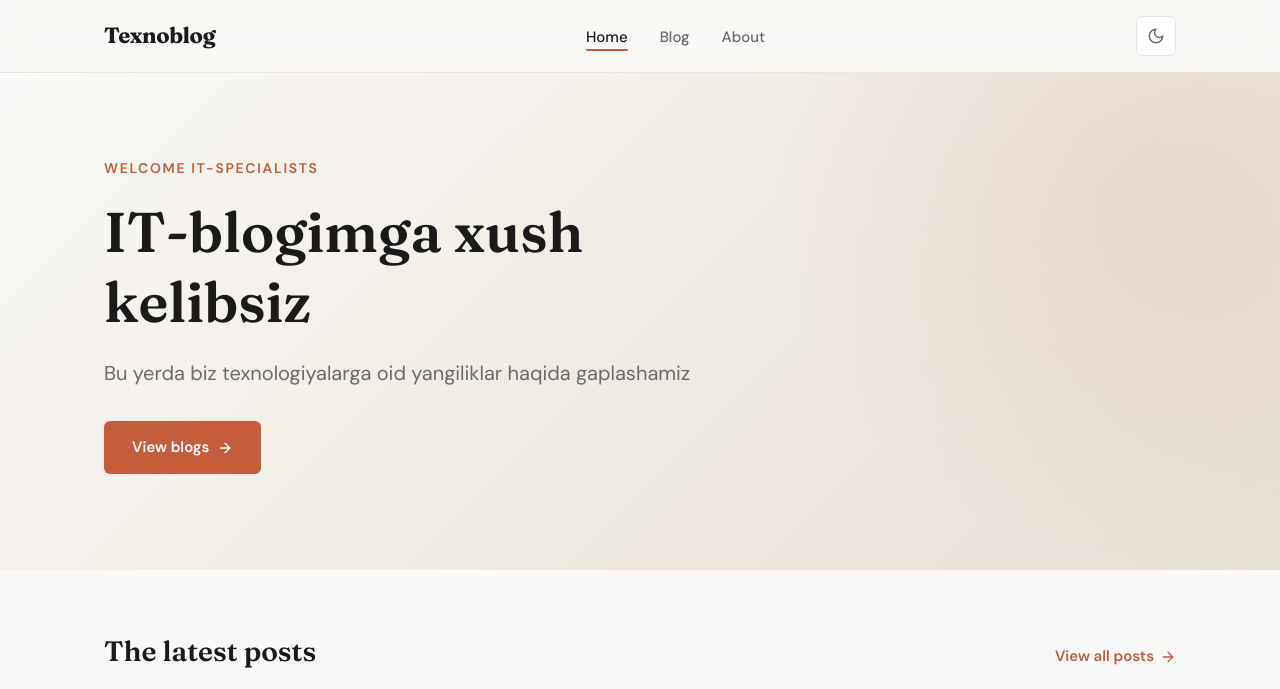
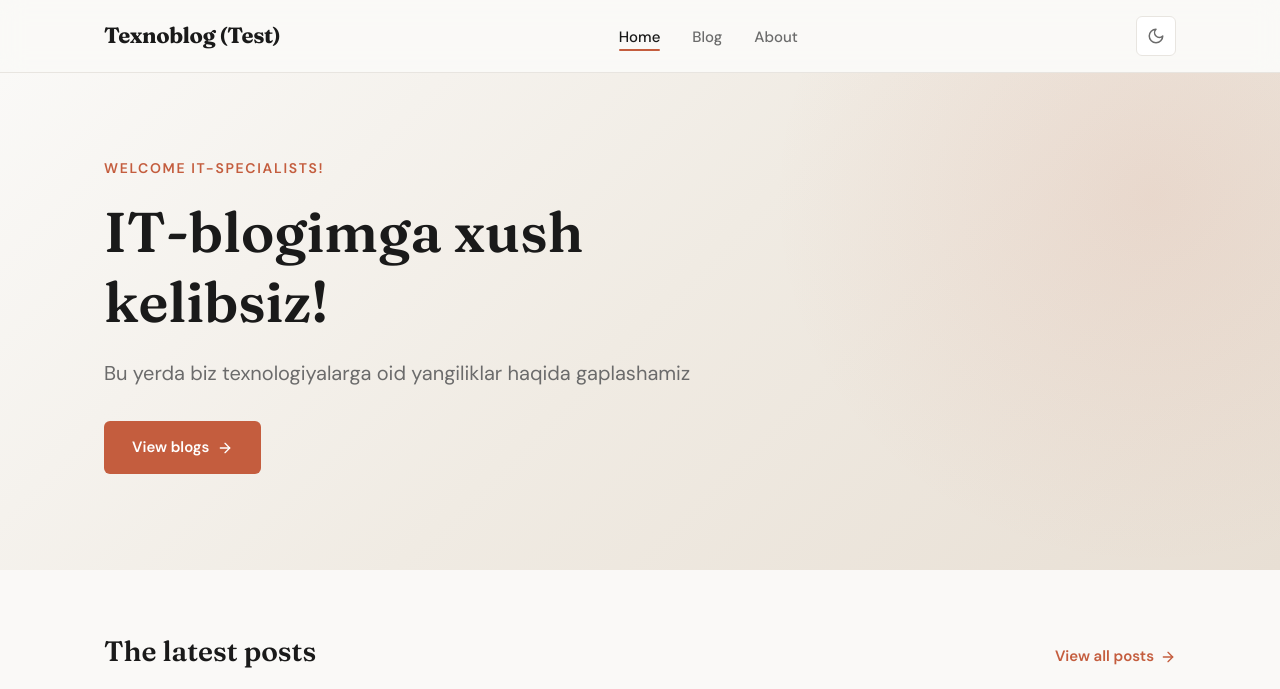
Before and after one commit to abdulazizkhasanboyevich/my-blog, a plain HTML site: page index.html in a window 1280 px wide. Shown: the top 689 px of the page. Drawn offline with Linux system fonts and the light colour scheme.

Commit message:
Update index.html

```diff
--- a/index.html
+++ b/index.html
@@ -5,7 +5,7 @@
   <meta charset="UTF-8">
   <meta name="viewport" content="width=device-width, initial-scale=1.0">
   <meta name="description" content="A personal blog about development, design, writing, and life.">
-  <title>Texnoblog (Test)</title>
+  <title>Texnoblog</title>
   <link rel="stylesheet" href="css/style.css">
   <script>
     (function () {
@@ -20,7 +20,7 @@
   <header class="site-header">
     <div class="container">
       <nav class="nav" aria-label="Main navigation">
-        <a href="index.html" class="nav__logo">Texnoblog</a>
+        <a href="index.html" class="nav__logo">Texnoblog (Test)</a>
 
         <ul class="nav__links">
           <li><a href="index.html" class="nav__link" data-nav="home">Home</a></li>
@@ -47,8 +47,8 @@
     <section class="hero">
       <div class="container">
         <div class="hero__content">
-          <span class="hero__greeting">Welcome IT-specialists</span>
-          <h1 class="hero__title">IT-blogimga xush kelibsiz</h1>
+          <span class="hero__greeting">Welcome IT-specialists!</span>
+          <h1 class="hero__title">IT-blogimga xush kelibsiz!</h1>
           <p class="hero__subtitle">Bu yerda biz texnologiyalarga oid yangiliklar haqida gaplashamiz</p>
           <a href="blog.html" class="hero__cta">
             View blogs
```
